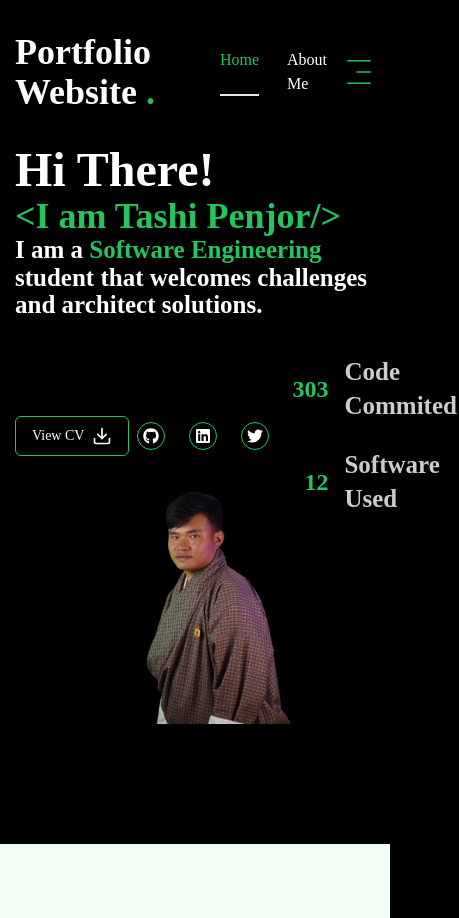
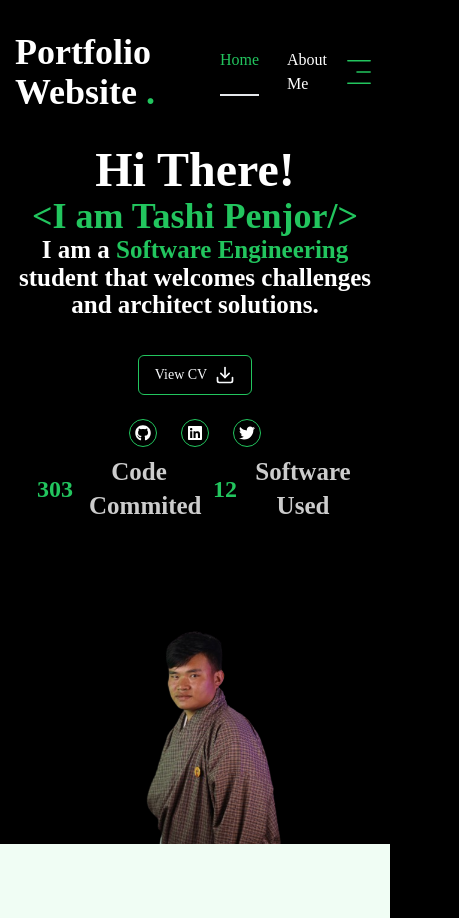
Before and after one commit to JigmeZ/Personal-P, a Next.js app: page / in a window 390 px wide. Shown: the whole page, 459 px wide, since content can reach past the window. Before the commit the page ends 844 px from the top, so only its background shows below. Built offline with nearby package versions, Linux system fonts and the light colour scheme.

Commit message:
complied5

```diff
--- a/app/page.jsx
+++ b/app/page.jsx
@@ -8,19 +8,19 @@ import Stats from "@/components/Stats";
 const Home = () => {
   return (
     <section className="h-full">
-      <div className="container mx-auto h-full">
+      <div className="container mx-auto h-full px-4 sm:px-6 lg:px-8">
         <div className="flex flex-col xl:flex-row justify-between xl:pt-8 xl:pb-24">
-          <div className="xl:text-left">
+          <div className="text-center xl:text-left flex flex-col items-center xl:items-start">
             <h1 className="h1">Hi There!</h1>
             <h2 className="h2">
               <span className="text-green-500">&lt;I am Tashi Penjor/&gt;</span>
             </h2>
-            <p className="max-w-[500px] mb-9">
+            <p className="max-w-[500px] mb-9 text-center xl:text-left">
               I am a <span className="text-green-500">Software Engineering</span>{" "}
               student that welcomes
               <span> challenges and architect solutions.</span>
             </p>
-            <div className="flex items-center gap-2 mb-8 xl:mb-0">
+            <div className="flex flex-col sm:flex-row items-center gap-2 mb-8 xl:mb-0">
               <a href="/Resume.pdf" target="_blank" rel="noopener noreferrer">
                 <Button
                   className="text-sm py-2 px-4 bg-opacity-50 bg-black-500 border border-green-500
@@ -31,16 +31,16 @@ const Home = () => {
                 </Button>
               </a>
               <Social
-                containerStyles="flex gap-6"
+                containerStyles="flex gap-6 mt-4 sm:mt-0"
                 iconStyles="w-7 h-7 border border-green-500 rounded-full flex
                 justify-center items-center text-white text-base hover:bg-green
                 hover:text-primary hover:transition-all duration-500"
               />
-              <Stats />
+              <Stats className="mt-4 sm:mt-0" />
             </div>
           </div>
 
-          <div className="mt-[-100px] order-1 xl:order-none mb-8 xl:mb-0">
+          <div className="mt-8 xl:mt-0 order-1 xl:order-none mb-8 xl:mb-0 flex justify-center xl:justify-end">
             <Photo />
           </div>
         </div>
```
